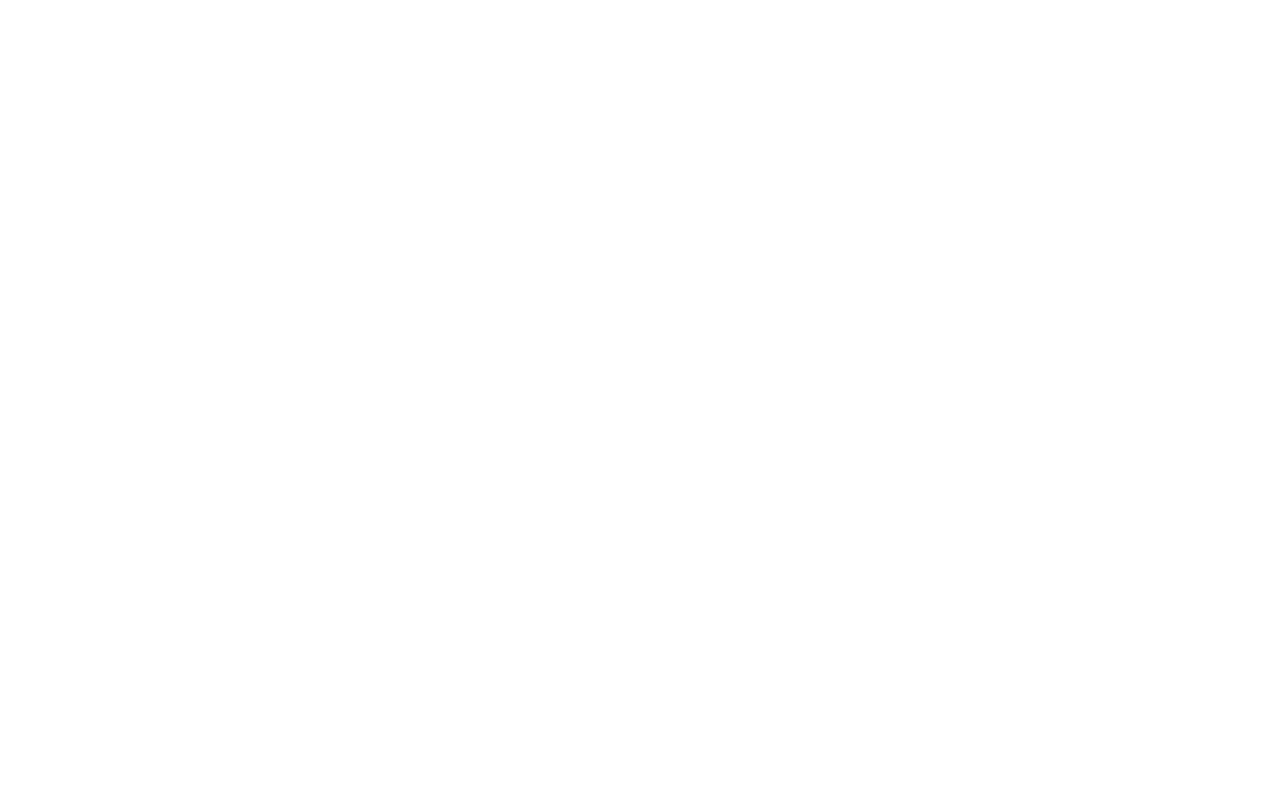
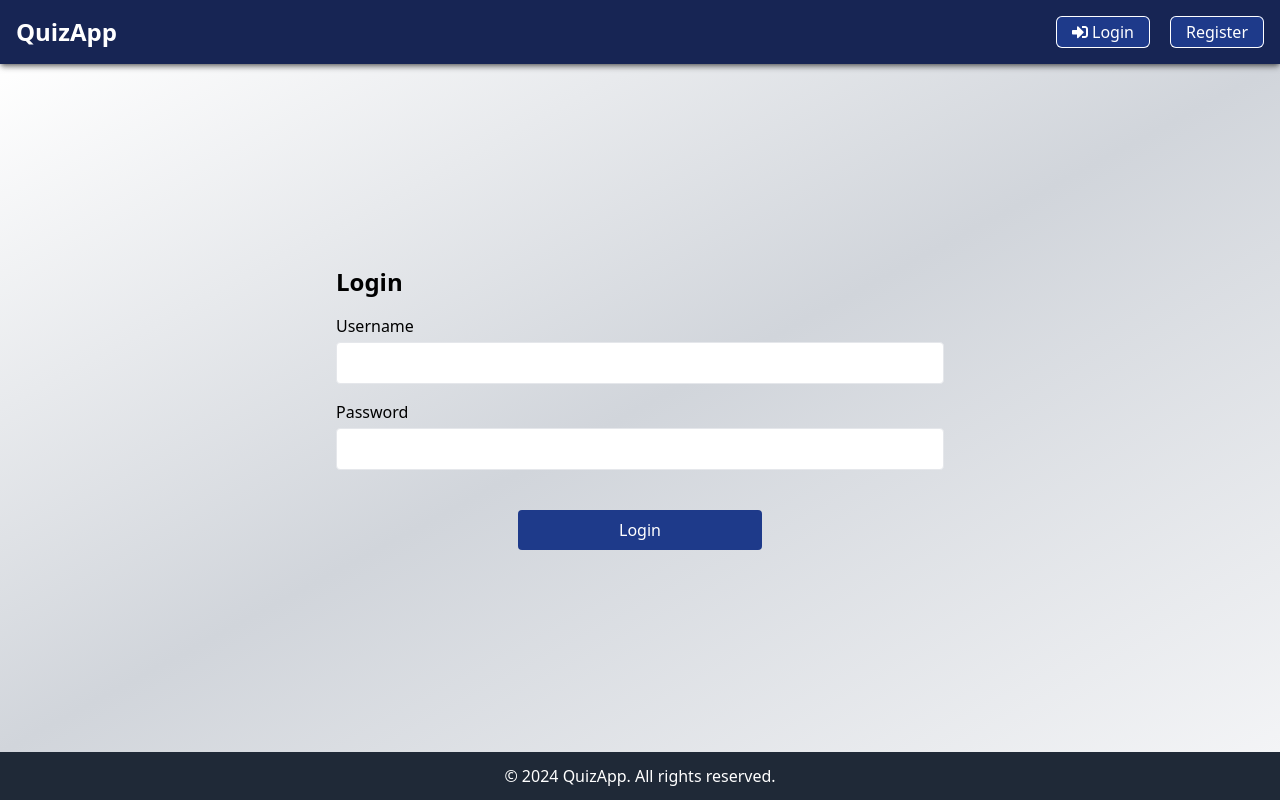
Before and after one commit to rd273001/QuizApp, a React (Vite) app in the folder client/: page /login in a window 1280 px wide. Before the commit this address had no page. Built offline with nearby package versions, Linux system fonts and the light colour scheme.

Commit message:
"Client - Added Login and Register and some minor changes"

```diff
--- a/client/package.json
+++ b/client/package.json
@@ -10,12 +10,15 @@
     "preview": "vite preview"
   },
   "dependencies": {
+    "@hookform/resolvers": "^3.9.0",
     "dotenv": "^16.4.5",
     "quizapp": "file:",
     "react": "^18.3.1",
     "react-dom": "^18.3.1",
+    "react-hook-form": "^7.53.0",
     "react-icons": "^5.3.0",
-    "react-router-dom": "^6.27.0"
+    "react-router-dom": "^6.27.0",
+    "zod": "^3.23.8"
   },
   "devDependencies": {
     "@eslint/js": "^9.11.1",
--- a/client/src/App.jsx
+++ b/client/src/App.jsx
@@ -3,6 +3,8 @@
 import Header from './components/Header';
 import Home from './pages/Home';
 import Layout from './components/Layout';
+import Register from './pages/Register';
+import Login from './pages/Login';
 
 const App = () => {
   return (
@@ -10,6 +12,8 @@
       <Routes>
         <Route path='/' element={ <Layout /> }>
           <Route index element={ <Home /> } />
+          <Route path='/login' element={ <Login /> } />
+          <Route path='/register' element={ <Register /> } />
         </Route>
       </Routes>
     </Router>
--- a/client/src/components/Header.jsx
+++ b/client/src/components/Header.jsx
@@ -8,8 +8,8 @@
       <div className='flex justify-between items-center'>
         <Link to='/' className='text-white font-bold text-2xl'>QuizApp</Link>
         <div className='flex gap-x-5 items-center'>
-          <Link to='/login' className='text-white flex items-center justify-center ring-inset ring-1 ring-white hover:scale-105 active:scale-95 rounded-md px-4 py-1'><FaSignInAlt className='mr-1' />Login</Link>
-          <Link to='/register' className='text-white flex items-center justify-center ring-inset ring-1 ring-white hover:scale-105 active:scale-95 rounded-md px-4 py-1'>Register</Link>
+          <Link to='/login' className='text-white flex items-center justify-center ring-inset ring-1 ring-white bg-blue-900 hover:scale-105 active:scale-95 rounded-md px-4 py-1'><FaSignInAlt className='mr-1' />Login</Link>
+          <Link to='/register' className='text-white flex items-center justify-center ring-inset ring-1 ring-white bg-blue-900 hover:scale-105 active:scale-95 rounded-md px-4 py-1'>Register</Link>
         </div>
       </div>
     </nav>
--- a/client/src/pages/Home.jsx
+++ b/client/src/pages/Home.jsx
@@ -3,10 +3,10 @@
 
 const Home = () => {
   return (
-    <div className='text-center'>
+    <div className='flex-1 text-center items-center justify-center flex flex-col'>
       <h1 className='text-[clamp(24px,3vw,34px)] font-bold mb-4'>Welcome to the Quiz App</h1>
       <p className='mb-8'>Test your knowledge with our quizzes!</p>
-      <Link to='/quizzes' className='bg-blue-500 text-white px-4 py-2 rounded hover:bg-blue-600'>
+      <Link to='/quizzes' className='bg-blue-900 text-white px-4 py-1.5 rounded hover:bg-blue-950 hover:scale-105 active:scale-95'>
         Start a Quiz
       </Link>
     </div>
--- /dev/null
+++ b/client/src/pages/Login.jsx
@@ -0,0 +1,65 @@
+import React from 'react';
+import { useNavigate } from 'react-router-dom';
+import { z } from 'zod';
+import { useForm } from 'react-hook-form';
+import { zodResolver } from '@hookform/resolvers/zod';
+
+const loginSchema = z.object( {
+  username: z.string().min( 3, 'Username must be at least 3 characters' ),
+  password: z.string().min( 6, 'Password must be at least 6 characters' ),
+} );
+
+const Login = () => {
+  const navigate = useNavigate();
+  const {
+    register,
+    handleSubmit,
+    formState: { errors },
+  } = useForm( {
+    resolver: zodResolver( loginSchema ),
+  } );
+
+  const onSubmit = ( data ) => {
+  };
+
+  return (
+    <div className='flex-1 p-4 w-full md:w-1/2 mx-auto flex flex-col justify-center'>
+      <h2 className='text-2xl font-bold mb-4'>Login</h2>
+      <form onSubmit={ handleSubmit( onSubmit ) } className='flex flex-col gap-y-4'>
+        <div>
+          <label htmlFor='username' className='block mb-1'>
+            Username
+          </label>
+          <input
+            { ...register( 'username' ) }
+            className='w-full px-3 py-2 border rounded'
+          />
+          { errors.username && (
+            <p className='text-red-500'>{ errors.username.message }</p>
+          ) }
+        </div>
+        <div>
+          <label htmlFor='password' className='block mb-1'>
+            Password
+          </label>
+          <input
+            type='password'
+            { ...register( 'password' ) }
+            className='w-full px-3 py-2 border rounded'
+          />
+          { errors.password && (
+            <p className='text-red-500'>{ errors.password.message }</p>
+          ) }
+        </div>
+        <button
+          type='submit'
+          className='mt-6 flex justify-center mx-auto min-w-[40%] bg-blue-900 text-white py-2 px-4 rounded hover:bg-blue-950'
+        >
+          Login
+        </button>
+      </form>
+    </div>
+  );
+};
+
+export default Login;
--- /dev/null
+++ b/client/src/pages/Register.jsx
@@ -0,0 +1,69 @@
+import React from 'react';
+import { useNavigate } from 'react-router-dom';
+import { z } from 'zod';
+import { useForm } from 'react-hook-form';
+import { zodResolver } from '@hookform/resolvers/zod';
+
+const registerSchema = z.object( {
+  username: z.string().min( 3, 'Username must be at least 3 characters' ),
+  password: z.string().min( 6, 'Password must be at least 6 characters' ),
+} );
+
+const Register = () => {
+
+  const navigate = useNavigate();
+  const {
+    register,
+    handleSubmit,
+    formState: { errors },
+  } = useForm( {
+    resolver: zodResolver( registerSchema ),
+  } );
+
+
+
+  const onSubmit = ( data ) => {
+
+  };
+
+  return (
+    <div className='flex-1 p-4 w-full md:w-1/2 mx-auto flex flex-col justify-center'>
+      <h2 className='text-2xl font-bold mb-4'>Register</h2>
+      <form onSubmit={ handleSubmit( onSubmit ) } className='flex flex-col gap-y-4'>
+        <div>
+          <label htmlFor='username' className='block mb-1'>
+            Username
+          </label>
+          <input
+            { ...register( 'username' ) }
+            className='w-full px-3 py-2 border rounded'
+          />
+          { errors.username && (
+            <p className='text-red-500'>{ errors.username.message }</p>
+          ) }
+        </div>
+        <div>
+          <label htmlFor='password' className='block mb-1'>
+            Password
+          </label>
+          <input
+            type='password'
+            { ...register( 'password' ) }
+            className='w-full px-3 py-2 border rounded'
+          />
+          { errors.password && (
+            <p className='text-red-500'>{ errors.password.message }</p>
+          ) }
+        </div>
+        <button
+          type='submit'
+          className='mt-6 min-w-[40%] flex justify-center mx-auto bg-blue-900 text-white py-2 rounded hover:bg-blue-950'
+        >
+          Register
+        </button>
+      </form>
+    </div>
+  );
+};
+
+export default Register;
```
Also changed, not shown: 1 other file (tests, documents, lock files or other folders).
